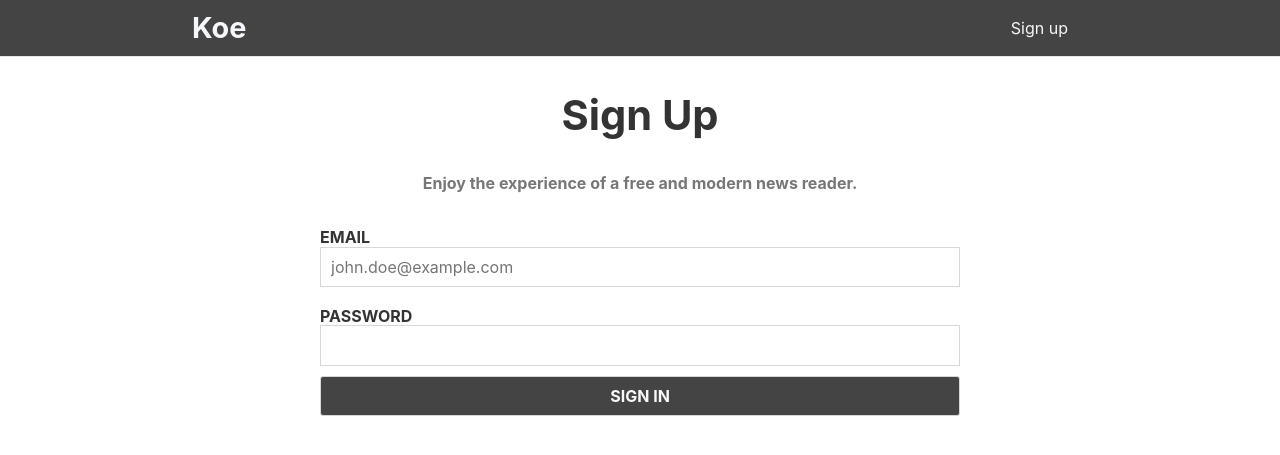
After one commit to dcorvasce/koe, a Flask app: page /signin in a window 1280 px wide. The commit adds this page. Shown: the top 455 px of the page. Run offline with Flask 2, Linux system fonts and the light colour scheme; tables that the repository leaves empty hold one stand-in row (values such as "Sample post").

Commit message:
Add sign in and sign out actions

```diff
--- a/app.py
+++ b/app.py
@@ -1,4 +1,4 @@
-from flask import Flask, render_template, session
+from flask import Flask, render_template, session, redirect
 from koe.db_utilities import DB
 from koe.controllers.feed import FeedController
 from koe.controllers.user import UserController
@@ -23,7 +23,7 @@ def index():
         sources = controller.get_user_feeds()
 
         return render_template('index.html', sources=sources)
-    return render_template('users/new.html')
+    return redirect('/signin')
 
 @app.route('/source/new', methods=['POST'])
 def new_source():
@@ -35,7 +35,22 @@ def new_user():
     controller = UserController(db, session)
     return controller.new()
 
+@app.route('/signin')
+def show_sign_in():
+    controller = UserController(db, session)
+    return controller.show_sign_in()
+
 @app.route('/signup', methods=['POST'])
 def create_user():
     controller = UserController(db, session)
     return controller.create()
+
+@app.route('/signin', methods=['POST'])
+def sign_in():
+    controller = UserController(db, session)
+    return controller.sign_in()
+
+@app.route('/signout', methods=['POST'])
+def sign_out():
+    session['user_id'] = None
+    return redirect('/')
--- a/koe/controllers/user.py
+++ b/koe/controllers/user.py
@@ -9,7 +9,15 @@ class UserController(object):
 
     def new(self):
         '''Show the sign up form for a new user'''
+        if self.__current_user() is not None:
+            return redirect('/')
         return render_template('users/new.html')
+
+    def show_sign_in(self):
+        '''Show the sign in form for an existing user'''
+        if self.__current_user() is not None:
+            return redirect('/')
+        return render_template('users/login.html')
 
     def create(self):
         '''Create a new user'''
@@ -32,6 +40,28 @@ class UserController(object):
 
         return dumps({'ok': True})
 
+    def sign_in(self):
+        '''Sign in an existing user'''
+        REQUIRED_PARAMS = ['email', 'password']
+        params = {}
+
+        for param in REQUIRED_PARAMS:
+            if request.form.get(param) is None:
+                return dumps({'error': 'Missing %s' % param.replace('_', ' ')})
+            params[param] = request.form.get(param)
+
+        if self.__user_exists(params['email']) is False:
+            return dumps({'error': 'The user does not exists'})
+
+        user = self.database.selectAll('SELECT id, password FROM users WHERE email = %s', params['email'])[0]
+
+        if checkpw(params['password'].encode('utf8'), user['password'].encode('utf8')) is False:
+            return dumps({'error': 'Wrong password'})
+
+        self.session['user_id'] = user['id']
+        return dumps({'ok': True})
+
+
     def login(self):
         '''Sign in an existing user'''
         pass
--- a/static/style.css
+++ b/static/style.css
@@ -24,6 +24,19 @@ a:active {
 .dashboard {
   display: flex;
 
+}
+
+.link {
+  background-color: transparent;
+  border: 0;
+  color: inherit;
+}
+
+.link:hover,
+.link:focus,
+.link:active {
+  text-decoration: underline;
+  cursor: pointer;
 }
 
 /* Typography */
--- a/templates/index.html
+++ b/templates/index.html
@@ -20,6 +20,11 @@
       <ul class="navbar__nav">
         <li><a href="/">Feed</a></li>
         <li><a href="/">Profile</a></li>
+        <li>
+          <form action="/signout" method="POST">
+            <input class="link" type="submit" value="Sign out">
+          </form>
+        </li>
       </ul>
     </section>
   </nav>
--- /dev/null
+++ b/templates/users/login.html
@@ -0,0 +1,49 @@
+<!DOCTYPE html>
+<html lang="en">
+<head>
+  <meta charset="utf-8">
+  <meta name="viewport" content="width=device-width, initial-scale=1">
+  <meta http-equiv="X-UA-Compatible" content="IE=edge">
+  <meta name="theme-color" content="#333">
+
+  <link rel="stylesheet" href="https://cdnjs.cloudflare.com/ajax/libs/normalize/8.0.0/normalize.min.css">
+  <link rel="stylesheet" type="text/css" href="{{ url_for('static', filename='style.css') }}">
+
+  <title>Sign In | Koe</title>
+</head>
+<body>
+  <nav class="navbar">
+    <section class="navbar__wrapper">
+      <header>
+        <a href="/" class="navbar__brand"><h1>Koe</h1></a>
+      </header>
+      <ul class="navbar__nav">
+        <li><a href="/signup">Sign up</a></li>
+      </ul>
+    </section>
+  </nav>
+
+  <div class="container">
+    <section class="row row-70">
+      <header class="text-center">
+        <h2 class="is-large">Sign Up</h2>
+        <p class="subtitle">Enjoy the experience of a free and modern news reader.</p>
+      </header>
+      <form class="form sign-form" action="/signin" method="POST">
+        <article class="form-group">
+            <label for="email">Email</label>
+            <input id="email" type="email" name="email" placeholder="john.doe@example.com" required>
+        </article>
+        <article class="form-group">
+            <label for="password">Password</label>
+            <input id="password" type="password" name="password" required>
+        </article>
+        <input type="submit" value="Sign In">
+        <p class="error-container"></p>
+      </form>
+    </section>
+  </div>
+</body>
+
+<script src="{{ url_for('static', filename='app.js') }}"></script>
+</html>
```
